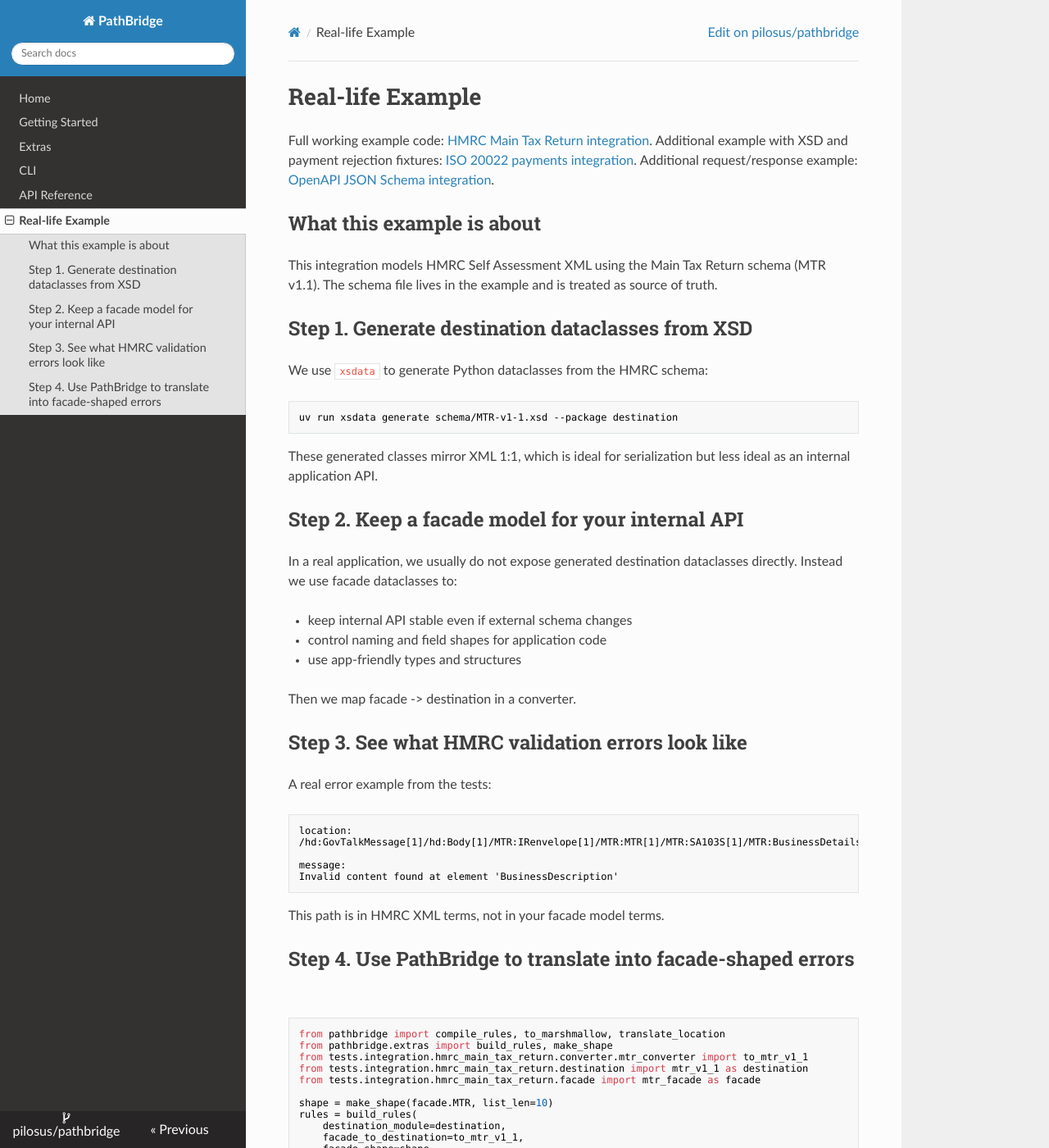
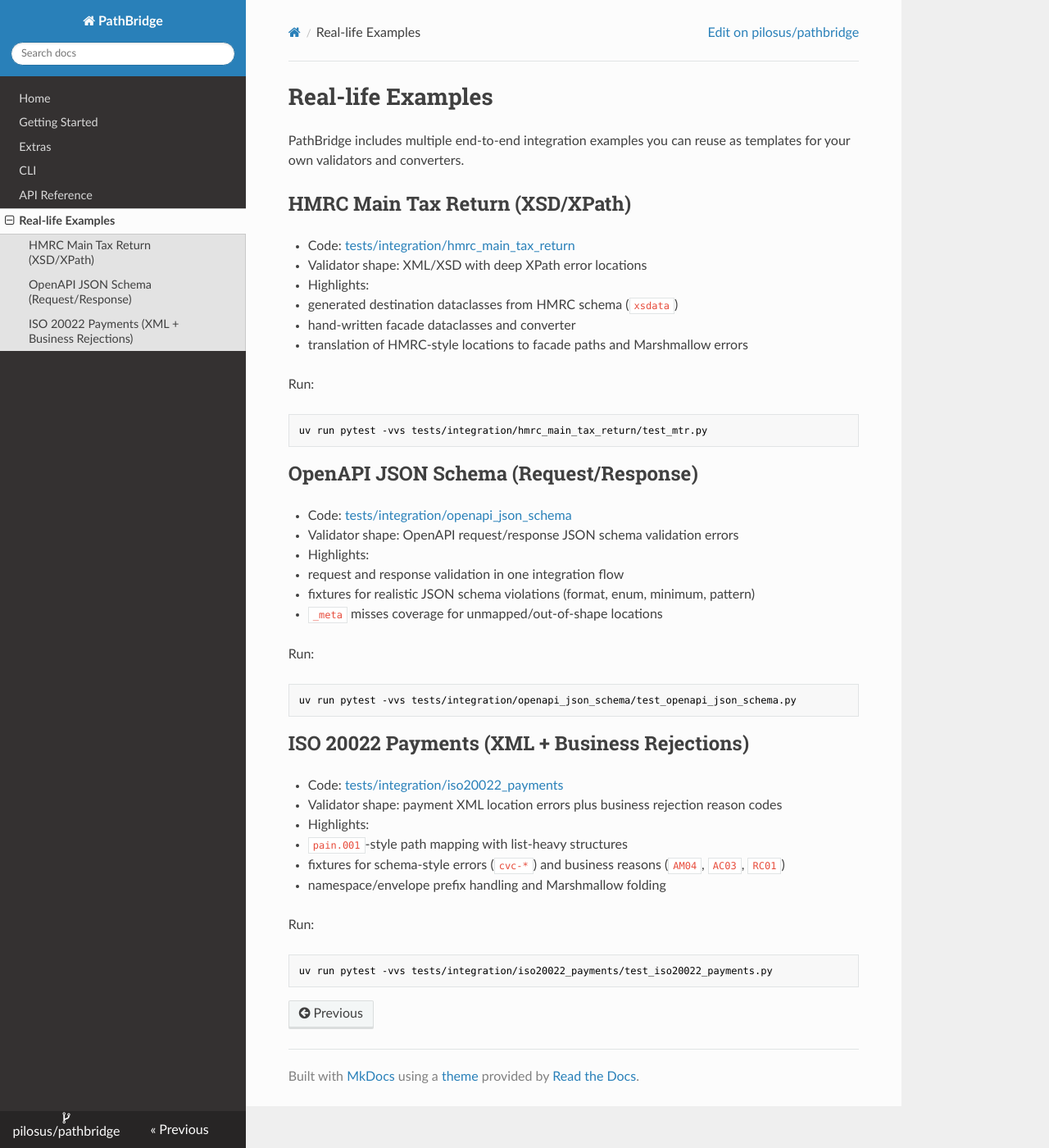
Before and after one commit to pilosus/pathbridge, an MkDocs documentation site: the page built from docs/real-life-example.md, in a window 1280 px wide and 1400 px high. Shown: the whole window at 82% size. Built offline with MkDocs 1.6.1, drawn with Linux system fonts in a browser that asks for light colours; nearby versions of some CDN libraries; some of the changed text lies outside the part shown.

Commit message:
tech: improve docs

````diff
--- a/docs/real-life-example.md
+++ b/docs/real-life-example.md
@@ -1,88 +1,49 @@
-# Real-life Example
+# Real-life Examples
 
-Full working example code: [HMRC Main Tax Return integration](https://github.com/pilosus/pathbridge/tree/main/tests/integration/hmrc_main_tax_return).
-Additional example with XSD and payment rejection fixtures: [ISO 20022 payments integration](https://github.com/pilosus/pathbridge/tree/main/tests/integration/iso20022_payments).
-Additional request/response example: [OpenAPI JSON Schema integration](https://github.com/pilosus/pathbridge/tree/main/tests/integration/openapi_json_schema).
+PathBridge includes multiple end-to-end integration examples you can reuse as
+templates for your own validators and converters.
 
-## What this example is about
+## HMRC Main Tax Return (XSD/XPath)
 
-This integration models HMRC Self Assessment XML using the Main Tax Return schema
-(MTR v1.1). The schema file lives in the example and is treated as source of truth.
+- Code: [tests/integration/hmrc_main_tax_return](https://github.com/pilosus/pathbridge/tree/main/tests/integration/hmrc_main_tax_return)
+- Validator shape: XML/XSD with deep XPath error locations
+- Highlights:
+  - generated destination dataclasses from HMRC schema (`xsdata`)
+  - hand-written facade dataclasses and converter
+  - translation of HMRC-style locations to facade paths and Marshmallow errors
 
-## Step 1. Generate destination dataclasses from XSD
-
-We use `xsdata` to generate Python dataclasses from the HMRC schema:
+Run:
 
 ```bash
-uv run xsdata generate schema/MTR-v1-1.xsd --package destination
+uv run pytest -vvs tests/integration/hmrc_main_tax_return/test_mtr.py
 ```
 
-These generated classes mirror XML 1:1, which is ideal for serialization but less
-ideal as an internal application API.
+## OpenAPI JSON Schema (Request/Response)
 
-## Step 2. Keep a facade model for your internal API
+- Code: [tests/integration/openapi_json_schema](https://github.com/pilosus/pathbridge/tree/main/tests/integration/openapi_json_schema)
+- Validator shape: OpenAPI request/response JSON schema validation errors
+- Highlights:
+  - request and response validation in one integration flow
+  - fixtures for realistic JSON schema violations (format, enum, minimum, pattern)
+  - `_meta` misses coverage for unmapped/out-of-shape locations
 
-In a real application, we usually do not expose generated destination dataclasses
-directly. Instead we use facade dataclasses to:
+Run:
 
-- keep internal API stable even if external schema changes
-- control naming and field shapes for application code
-- use app-friendly types and structures
-
-Then we map facade -> destination in a converter.
-
-## Step 3. See what HMRC validation errors look like
-
-A real error example from the tests:
-
-```text
-location:
-/hd:GovTalkMessage[1]/hd:Body[1]/MTR:IRenvelope[1]/MTR:MTR[1]/MTR:SA103S[1]/MTR:BusinessDetails[1]/MTR:BusinessDescription[1]
-
-message:
-Invalid content found at element 'BusinessDescription'
+```bash
+uv run pytest -vvs tests/integration/openapi_json_schema/test_openapi_json_schema.py
 ```
 
-This path is in HMRC XML terms, not in your facade model terms.
+## ISO 20022 Payments (XML + Business Rejections)
 
-## Step 4. Use PathBridge to translate into facade-shaped errors
+- Code: [tests/integration/iso20022_payments](https://github.com/pilosus/pathbridge/tree/main/tests/integration/iso20022_payments)
+- Validator shape: payment XML location errors plus business rejection reason codes
+- Highlights:
+  - `pain.001`-style path mapping with list-heavy structures
+  - fixtures for schema-style errors (`cvc-*`) and business reasons (`AM04`, `AC03`, `RC01`)
+  - namespace/envelope prefix handling and Marshmallow folding
 
-```python
-from pathbridge import compile_rules, to_marshmallow, translate_location
-from pathbridge.extras import build_rules, make_shape
-from tests.integration.hmrc_main_tax_return.converter.mtr_converter import to_mtr_v1_1
-from tests.integration.hmrc_main_tax_return.destination import mtr_v1_1 as destination
-from tests.integration.hmrc_main_tax_return.facade import mtr_facade as facade
+Run:
 
-shape = make_shape(facade.MTR, list_len=10)
-rules = build_rules(
-    destination_module=destination,
-    facade_to_destination=to_mtr_v1_1,
-    facade_shape=shape,
-    facade_root_tag="mtr",
-    destination_prefix="MTR",
-)
-compiled = compile_rules(rules)
-
-location = "/hd:GovTalkMessage[1]/hd:Body[1]/MTR:IRenvelope[1]/MTR:MTR[1]/MTR:SA103S[1]/MTR:BusinessDetails[1]/MTR:BusinessDescription[1]"
-message = "Invalid content found at element 'BusinessDescription'"
-
-facade_path = translate_location(location, compiled)
-# "mtr/sa103s[0]/business_details/business_description"
-
-errors = to_marshmallow([(location, message)], compiled)
-# {
-#   "mtr": {
-#     "sa103s": {
-#       0: {
-#         "business_details": {
-#           "business_description": ["Invalid content found at element 'BusinessDescription'"]
-#         }
-#       }
-#     }
-#   }
-# }
+```bash
+uv run pytest -vvs tests/integration/iso20022_payments/test_iso20022_payments.py
 ```
-
-This is the key payoff: external XPath errors are transformed into internal,
-facade-aligned validation errors your application can return directly.
--- a/mkdocs.yml
+++ b/mkdocs.yml
@@ -14,7 +14,7 @@ nav:
   - Extras: extras.md
   - CLI: cli.md
   - API Reference: api-reference.md
-  - Real-life Example: real-life-example.md
+  - Real-life Examples: real-life-example.md
 
 markdown_extensions:
   - admonition
````
Also changed, not shown: README.md (+1 -1 lines), docs/index.md (+1 -0 lines).
